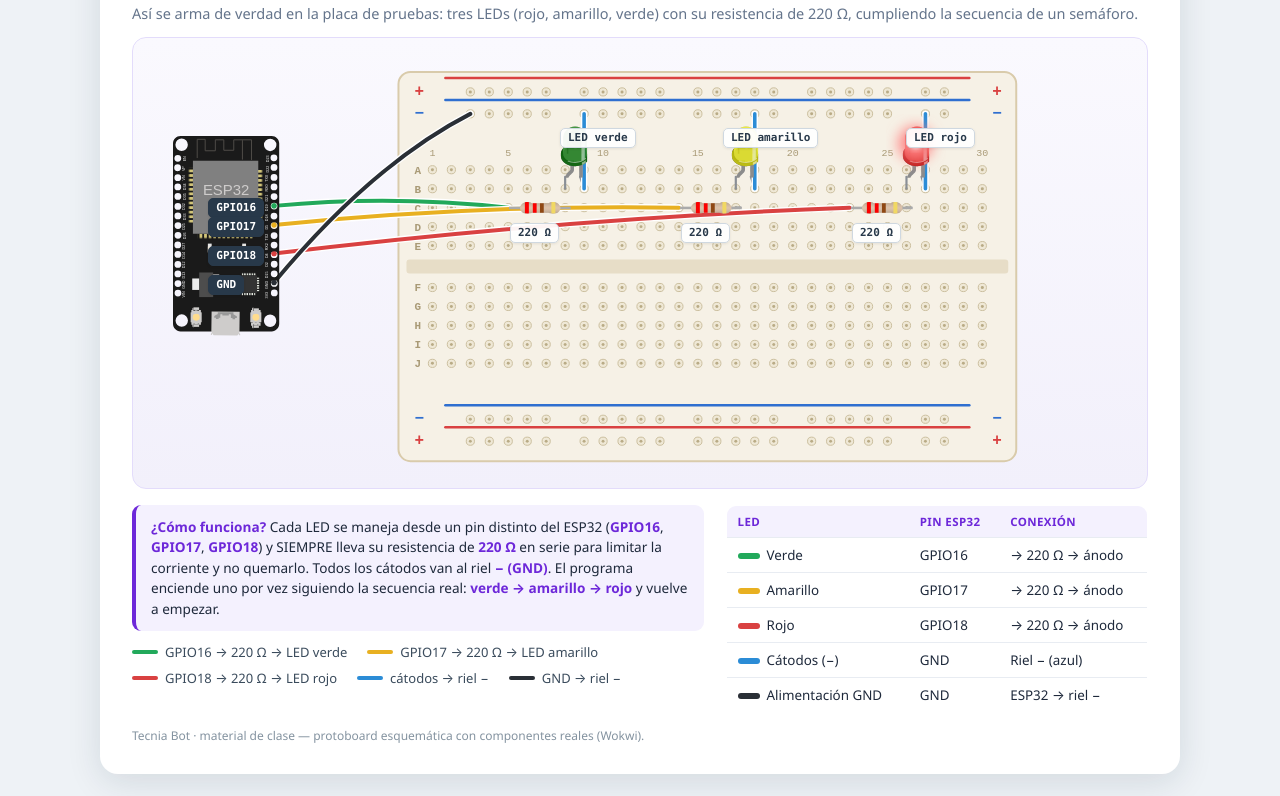
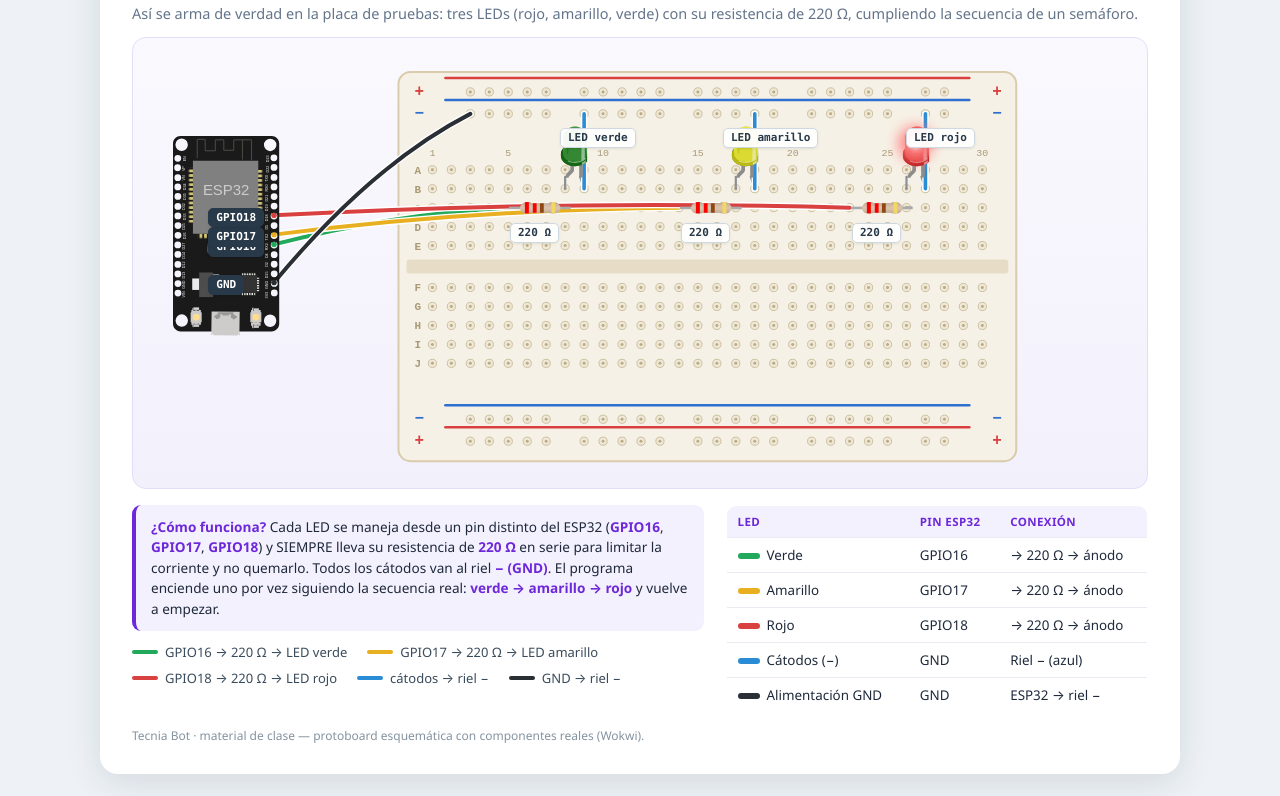
Before and after one commit to programadores-obreros/Agente-editor-inet, a website: page opencode/tecniabot-web/plantilla-semaforo-protoboard.html in a window 1280 px wide. Shown: the part 84-880 px from the top of the page. Drawn offline with Linux system fonts and the light colour scheme.

Commit message:
fix(semaforo): los tres cables iban al agujero equivocado
La plantilla del semaforo en protoboard tenia las coordenadas de los pines
del ESP32 escritas a mano, y las tres estaban mal. Cada comentario prometia
un GPIO y la coordenada caia en otro pin:

| el comentario dice | coordenada | pin de verdad |
|---|---|---|
| GPIO16 -> verde     | 101.3, 72.2 | **D19** |
| GPIO17 -> amarillo  | 101.3, 91.3 | **D5**  |
| GPIO18 -> rojo      | 101.3, 120  | **D4**  |
| GND.1               | 101.3, 149  | GND.1 ✓ |

El GND si caia bien, lo que confirma que el autor estaba leyendo coordenadas
correctas y se equivoco en tres. Y el remate: `D16` y `D17` NO EXISTEN en la
pieza — Wokwi llama `RX2` y `TX2` a los GPIO16/17 del DevKit v1, asi que esos
dos pines ni siquiera eran direccionables por ese nombre.

Lo que veia el docente: los tres cables saliendo de agujeros equivocados con
el rotulo correcto al lado. El pibe copia el dibujo, carga el codigo del
proyecto —que usa 16, 17 y 18— y no prende ningun LED. Es uno de los quince
proyectos del INET.

Las coordenadas nuevas salen del `pinInfo` de la pieza, medido en el bundle
real y documentado en `docs/wokwi-pinout-dump.md` (que llega en el commit
siguiente). Queda escrito en el codigo como regenerarlas.

## Lo que NO se arreglo, a proposito

Al mover los pines a su lugar quedaron dos rotulos superpuestos: GPIO16 y
GPIO17 son RX2 y TX2, que son VECINOS (9.8 px = los 2.54 mm del paso del
header), y un rotulo mide mas que eso. El bloque de etiquetas se apoyaba en
una premisa —"los pines derechos quedan bien espaciados"— que era falsa.

Probe escalonarlos a la izquierda y queda PEOR: no hay panel a la izquierda
de la placa y GPIO16 se sale del dibujo. La salida de verdad es reacomodar la
escena, y eso es trabajo de layout.

Se deja el solapamiento a sabiendas, con el porque escrito en el archivo: un
rotulo apretado se lee con esfuerzo, un cable en el agujero equivocado no
funciona.

```diff
--- a/opencode/tecniabot-web/plantilla-semaforo-protoboard.html
+++ b/opencode/tecniabot-web/plantilla-semaforo-protoboard.html
@@ -156,9 +156,14 @@
 
   // ESP32 sin espejar: usamos los pines del borde DERECHO (el que mira a la placa)
   const esp=place('<wokwi-esp32-devkit-v1 id="esp32"></wokwi-esp32-devkit-v1>', 40, 96, 1);
-  const P_G16=esp.pin(101.3,72.2);   // GPIO16 -> verde  (canonico: pinouts.json / .ino)
-  const P_G17=esp.pin(101.3,91.3);   // GPIO17 -> amarillo
-  const P_G18=esp.pin(101.3,120);    // GPIO18 -> rojo
+  // OJO: las coordenadas salen del pinInfo de la pieza, NO del orden en que se ven.
+  // Estaban mal las tres: 72.2 es D19, 91.3 es D5 y 120 es D4 — los cables iban a
+  // otro agujero con el rotulo correcto al lado. Y Wokwi NO llama D16/D17 a los
+  // GPIO16/17 del DevKit v1: los llama RX2 y TX2 (ver docs/wokwi-pinout-dump.md).
+  // Regenerar con: el.pinInfo.find(p => p.name === "RX2")
+  const P_G16=esp.pin(101.3,110.8);  // GPIO16 = RX2  -> verde  (canonico: pinouts.json / .ino)
+  const P_G17=esp.pin(101.3,101);    // GPIO17 = TX2  -> amarillo
+  const P_G18=esp.pin(101.3,81.7);   // GPIO18 = D18  -> rojo
   const P_GND=esp.pin(101.3,149);    // GND.1
 
   /* ---------- CABLES + PATAS ---------- */
@@ -221,7 +226,21 @@
   ledGroup(13, 'yellow', cYEL, P_G17);
   ledGroup(22, 'red',    cRED, P_G18);
 
-  // Etiquetas de pin sobre el ESP32 (los pines derechos quedan bien espaciados)
+  // Etiquetas de pin sobre el ESP32.
+  //
+  // ⚠ PENDIENTE DE LAYOUT, a proposito. Este bloque decia "los pines derechos quedan
+  // bien espaciados" y ponia los cuatro rotulos al mismo x. Esa premisa era FALSA y
+  // se descubrio al arreglar las coordenadas de arriba: GPIO16 y GPIO17 son RX2 y TX2,
+  // que en el DevKit v1 son VECINOS (9.8 px = los 2.54 mm del paso del header), y un
+  // rotulo mide mas que eso, asi que GPIO16 y GPIO17 se pisan.
+  //
+  // Probe escalonarlos a la izquierda y es PEOR: no hay panel a la izquierda de la
+  // placa y GPIO16 se sale del dibujo. La salida de verdad es reacomodar la escena
+  // (correr la placa o sacar los rotulos a una leyenda con linea guia), y eso es
+  // trabajo de layout, no de esta tanda.
+  //
+  // Se deja el solapamiento A SABIENDAS: un rotulo apretado se lee con esfuerzo,
+  // un cable en el agujero equivocado no funciona. El bug que importaba era el otro.
   [[P_G16,'GPIO16'],[P_G17,'GPIO17'],[P_G18,'GPIO18'],[P_GND,'GND']].forEach(([pin,txt])=>{
     label(txt,pin.x-66,pin.y-8,true);
   });
```
